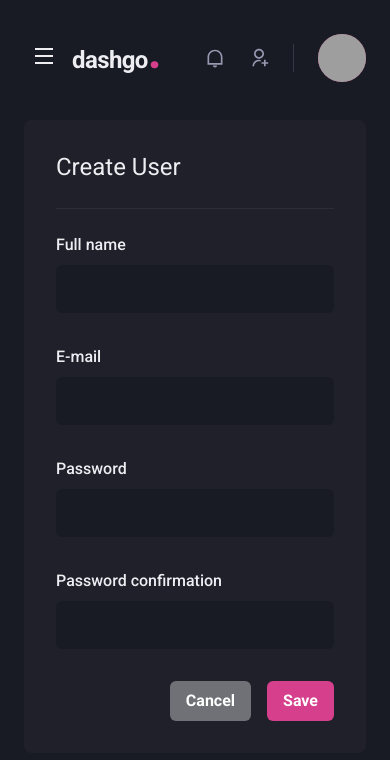
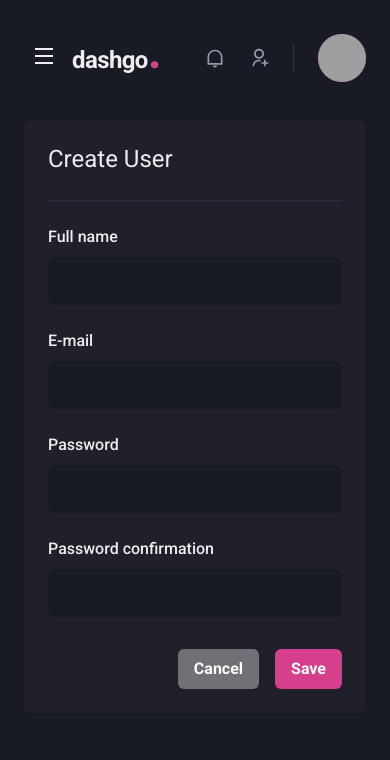
Before and after one commit to GuiRamos7/dashgo, a Next.js app: page /users/create in a window 390 px wide. Shown: the top 760 px of the page. Built offline with nearby package versions, Linux system fonts and the light colour scheme; grey boxes are pictures that could not be loaded.

Commit message:
changing spacing on mobile

```diff
--- a/src/pages/users/create.tsx
+++ b/src/pages/users/create.tsx
@@ -19,19 +19,19 @@ const CreateUser = () => {
       <Flex w='100%' my='6' maxWidth={1480} mx='auto' px='6'>
         <Sidebar />
 
-        <Box flex='1' bg='gray.800' borderRadius={8} p='8'>
+        <Box flex='1' bg='gray.800' borderRadius={8} p={['6', '8']}>
           <Heading size='lg' fontWeight='normal'>
             Create User
           </Heading>
           <Divider my='6' borderColor='gray.700' />
 
-          <VStack spacing='8'>
-            <SimpleGrid minChildWidth='240px' spacing='8' w='100%'>
+          <VStack spacing={['6', '8']}>
+            <SimpleGrid minChildWidth='240px' spacing={['6', '8']} w='100%'>
               <Input name='name' label='Full name' />
               <Input name='email' type='email' label='E-mail' />
             </SimpleGrid>
 
-            <SimpleGrid minChildWidth='240px' spacing='8' w='100%'>
+            <SimpleGrid minChildWidth='240px' spacing={['6', '8']} w='100%'>
               <Input name='password' type='password' label='Password' />
               <Input
                 name='password_confirmation'
```
